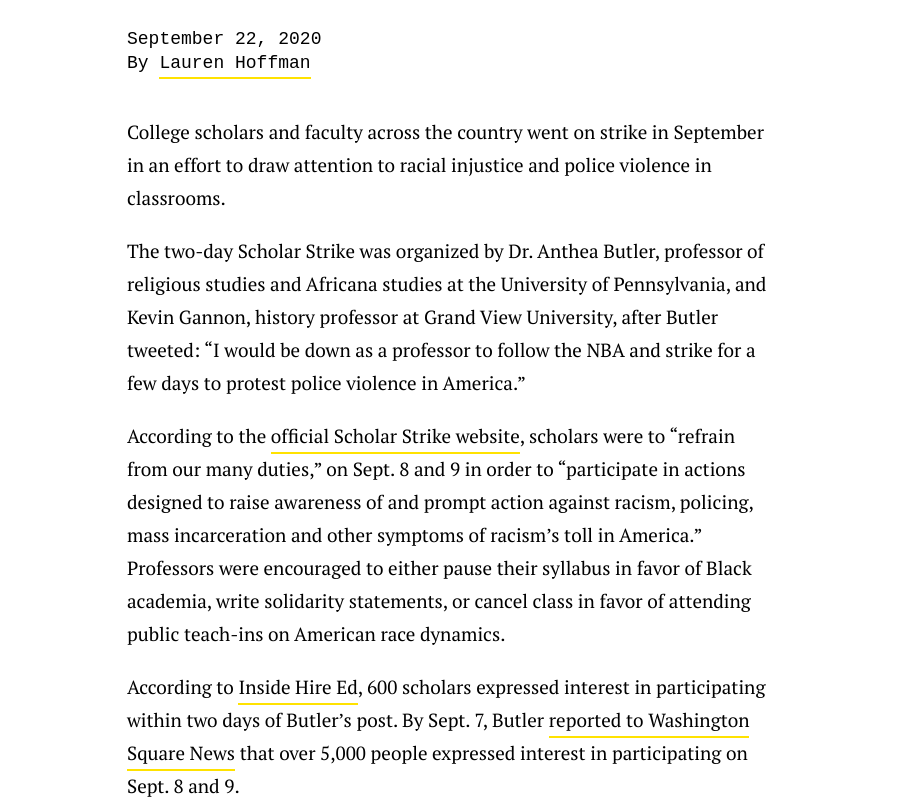
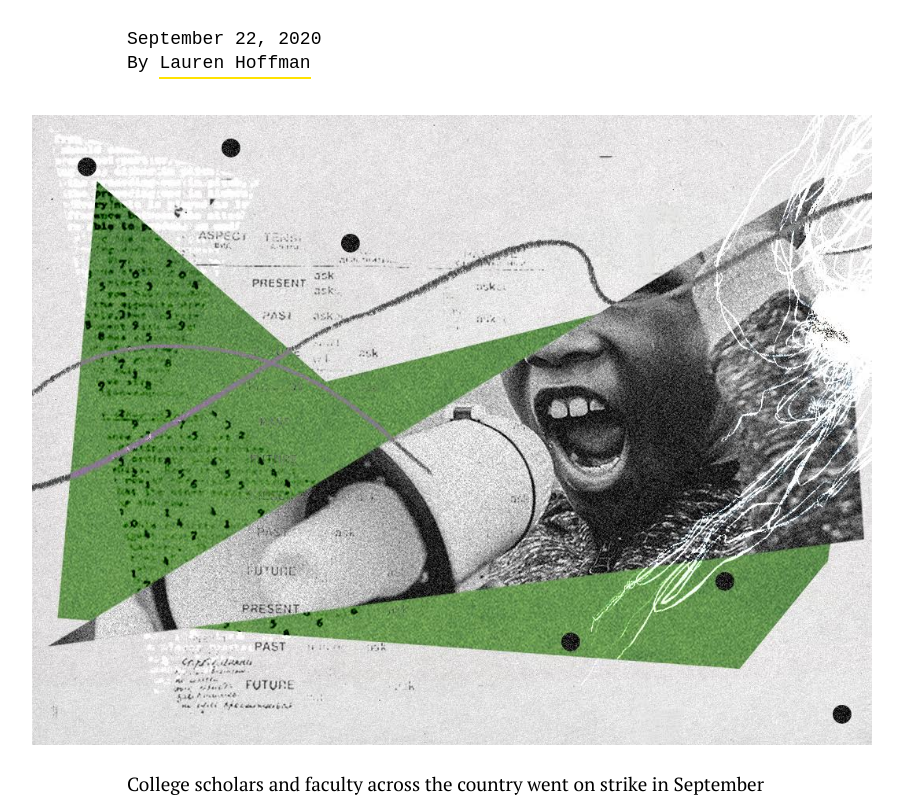
Before and after one commit to nchilla/nsfp-website, a plain HTML site: page reader/index.html in a window 1280 px wide. Shown: the part 366-1165 px from the top of the page, without its empty margins (188-1091 px from the left). Drawn offline with Linux system fonts and the light colour scheme; a web font is replaced by a local one.

Commit message:
added image and fixed cross-browser issues with sticky headlines

```diff
--- a/reader/index.html
+++ b/reader/index.html
@@ -14,11 +14,10 @@
     <link href="https://fonts.googleapis.com/css2?family=PT+Serif:ital,wght@0,400;0,700;1,400;1,700&display=swap" rel="stylesheet">
   </head>
   <body>
-    <div class="fixed">
+    <!-- <div class="fixed">
       <div class="banner">
-        <!-- the logo and stuff -->
       </div>
-    </div>
+    </div> -->
 
     <div class="sticky grid">
       <div class="lede-wrap content-zone">
@@ -27,7 +26,9 @@
         <span class='date'>September 22, 2020</span><br>
         <span class='byline'>By <a target='_blank' href='http://www.newschoolfreepress.com/author/hoffl664/'>Lauren Hoffman</a></span>
       </div>
-
+      <div class="imgwrap">
+        <img src="chelsea-illo.jpg" alt="Illustration by Chelsea Sarabia">
+      </div>
       <p>College scholars and faculty across the country went on strike in September in an effort to draw attention to racial injustice and police violence in classrooms.</p>
       <p>The two-day Scholar Strike was organized by Dr. Anthea Butler, professor of religious studies and Africana studies at the University of Pennsylvania, and Kevin Gannon, history professor at Grand View University, after Butler tweeted: “I would be down as a professor to follow the NBA and strike for a few days to protest police violence in America.”&nbsp;</p>
       <p>According to the <a href="https://www.scholarstrike.com/">official Scholar Strike website</a>, scholars were to “refrain from our many duties,” on Sept. 8 and 9 in order to “participate in actions designed to raise awareness of and prompt action against racism, policing, mass incarceration and other symptoms of racism’s toll in America.” Professors were encouraged to either pause their syllabus in favor of Black academia, write solidarity statements, or cancel class in favor of attending public teach-ins on American race dynamics.</p>
--- a/reader/reader.css
+++ b/reader/reader.css
@@ -13,6 +13,7 @@ body{
   background-color: var(--background);
 }
 .sticky{
+  pointer-events: none;
   position:absolute;
   width:100%;
   top:0px;
@@ -34,6 +35,7 @@ body{
   top:0;
 }
 .sticky > div{
+  pointer-events: all;
   /* position: -webkit-sticky;
   position:sticky;
   top:100px; */
@@ -41,8 +43,10 @@ body{
 .sticky > p{
   grid-column: 5 / 11;
   z-index:200;
+  position:relative;
   background-color: var(--background);
   padding-bottom:20px;
+  pointer-events: all;
 }
 
 
@@ -63,3 +67,11 @@ body{
   background-color: var(--background);
   grid-column: 5 / 11;
 }
+.imgwrap{
+  grid-column: 4 / 12;
+  background-color: var(--background);
+  padding-bottom:20px;
+}
+.imgwrap img{
+  width:100%;
+}
```
Also changed, not shown: reader/chelsea-illo.jpg (added).
